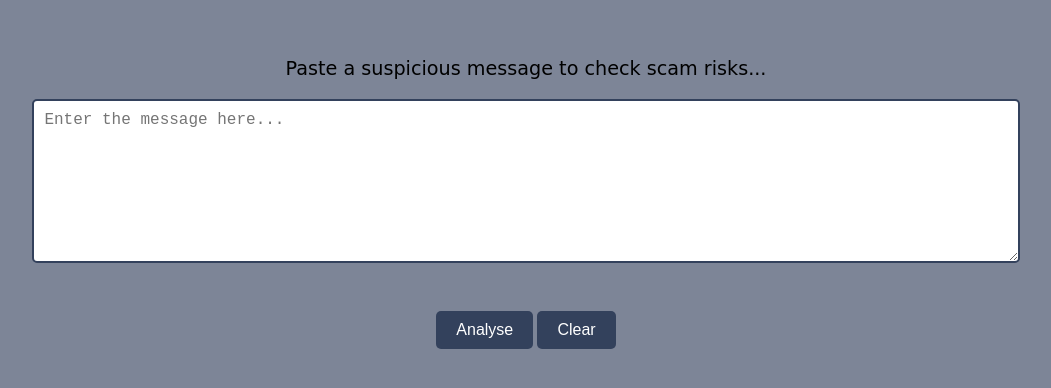
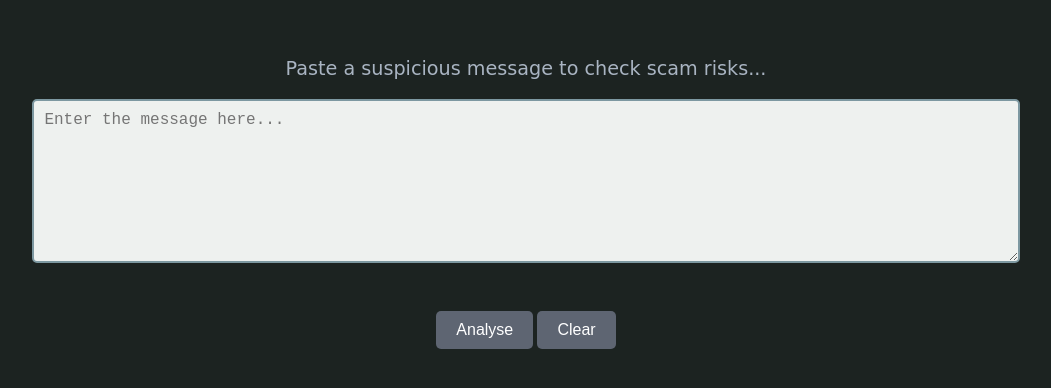
Before and after one commit to Arni-codes/thinker_hack, a plain HTML site: page main.html in a window 1280 px wide. Shown: the whole page, without its empty margins (114-1165 px from the left). Drawn offline with nearby package versions, Linux system fonts and the light colour scheme; a web font is replaced by a local one.

Commit message:
modified index

```diff
--- a/style.css
+++ b/style.css
@@ -1,6 +1,6 @@
 body{
     font-family: nunito, sans-serif;
-    background-color: #7D8597;
+    background-color: #1c2321;
     text-align: center;
     padding: 30px;
 }
@@ -12,15 +12,16 @@ h1{
 textarea{
     width: 80%;
     height: 140px;
+    background-color: #eef1ef;
     padding: 10px;
     font-size: 16px;
-    border: 2px solid #33415C;
+    border: 2px solid #7d98a1;
     border-radius: 5px;
     margin-bottom: 20px;
 
 }
 button{
-    background-color: #33415C;
+    background-color: #5e6572;
     color: white;
     border: none;
     padding: 10px 20px;
@@ -29,7 +30,7 @@ button{
     cursor: pointer;
 }
 button:hover{
-    background-color: #0353A4;
+    background-color: #a9b4c2;
 }
 #result{
     margin-top: 25px;
@@ -38,6 +39,7 @@ button:hover{
 p{
     font-family: "playwrite NZ Basic",cursive;
     font-size: 1.2em;
+    color: #a9b4c2;
 }
 .low{
     color: green;
```
